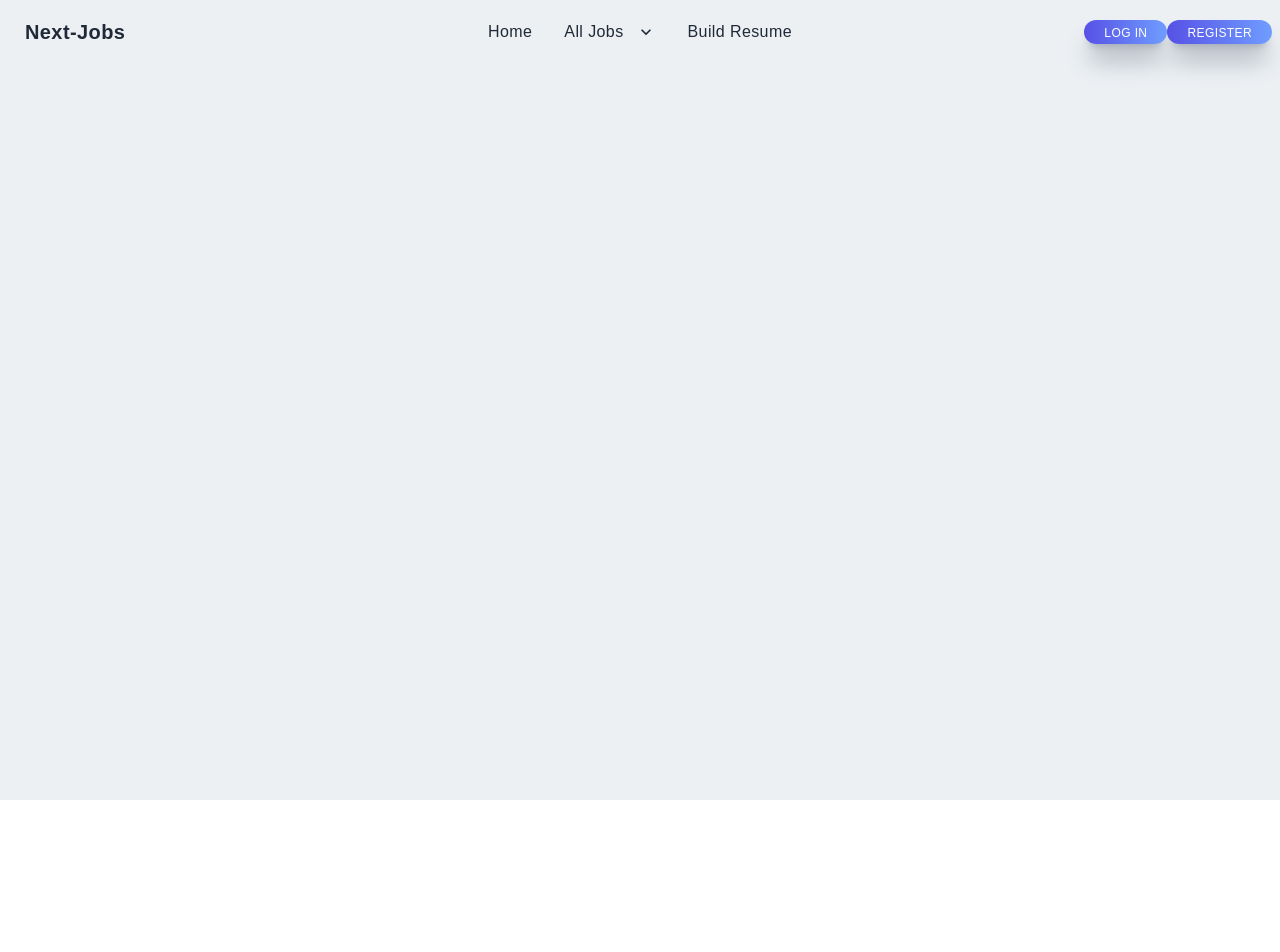
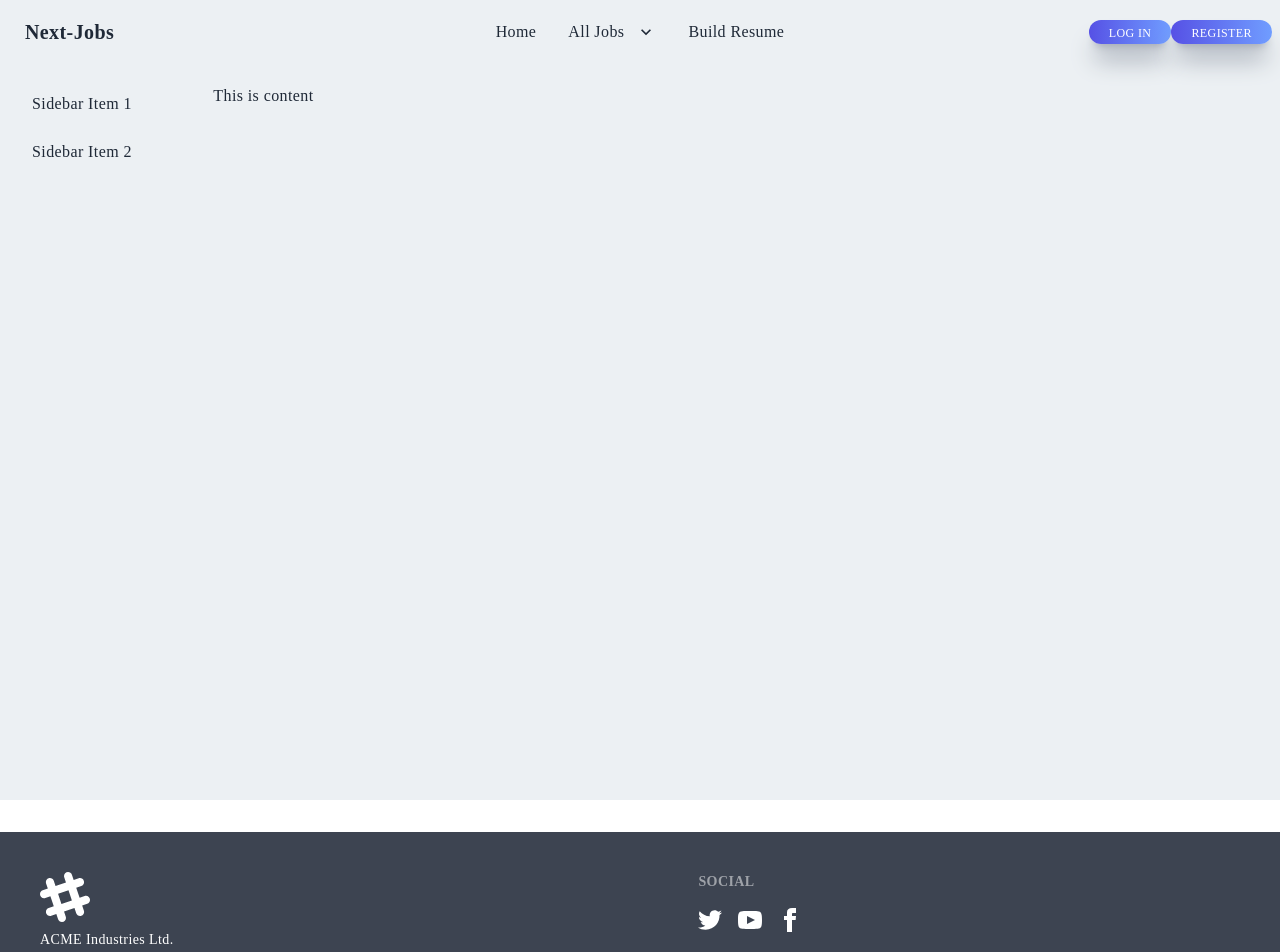
Before and after one commit to khalidhasansuhas/next-jobs, a Next.js app: page / in a window 1280 px wide. Shown: the top 952 px of the page. Before the commit the page ends 800 px from the top, so only its background shows below. Built offline with nearby package versions, Linux system fonts and the light colour scheme.

Commit message:
layout created

```diff
--- /dev/null
+++ b/components/Content.jsx
@@ -0,0 +1,11 @@
+import React from 'react';
+
+const Content = () => {
+    return (
+        <div>
+            <h2>This is content</h2>
+        </div>
+    );
+};
+
+export default Content;
--- /dev/null
+++ b/components/Footer.jsx
@@ -0,0 +1,24 @@
+import React from 'react';
+
+const Footer = () => {
+    return (
+        <div>
+            <footer className="footer p-10 bg-neutral text-neutral-content">
+                <div>
+                    <svg width="50" height="50" viewBox="0 0 24 24" xmlns="http://www.w3.org/2000/svg" fillRule="evenodd" clipRule="evenodd" className="fill-current"><path d="M22.672 15.226l-2.432.811.841 2.515c.33 1.019-.209 2.127-1.23 2.456-1.15.325-2.148-.321-2.463-1.226l-.84-2.518-5.013 1.677.84 2.517c.391 1.203-.434 2.542-1.831 2.542-.88 0-1.601-.564-1.86-1.314l-.842-2.516-2.431.809c-1.135.328-2.145-.317-2.463-1.229-.329-1.018.211-2.127 1.231-2.456l2.432-.809-1.621-4.823-2.432.808c-1.355.384-2.558-.59-2.558-1.839 0-.817.509-1.582 1.327-1.846l2.433-.809-.842-2.515c-.33-1.02.211-2.129 1.232-2.458 1.02-.329 2.13.209 2.461 1.229l.842 2.515 5.011-1.677-.839-2.517c-.403-1.238.484-2.553 1.843-2.553.819 0 1.585.509 1.85 1.326l.841 2.517 2.431-.81c1.02-.33 2.131.211 2.461 1.229.332 1.018-.21 2.126-1.23 2.456l-2.433.809 1.622 4.823 2.433-.809c1.242-.401 2.557.484 2.557 1.838 0 .819-.51 1.583-1.328 1.847m-8.992-6.428l-5.01 1.675 1.619 4.828 5.011-1.674-1.62-4.829z"></path></svg>
+                    <p>ACME Industries Ltd.<br />Providing reliable tech since 1992</p>
+                </div>
+                <div>
+                    <span className="footer-title">Social</span>
+                    <div className="grid grid-flow-col gap-4">
+                        <a><svg xmlns="http://www.w3.org/2000/svg" width="24" height="24" viewBox="0 0 24 24" className="fill-current"><path d="M24 4.557c-.883.392-1.832.656-2.828.775 1.017-.609 1.798-1.574 2.165-2.724-.951.564-2.005.974-3.127 1.195-.897-.957-2.178-1.555-3.594-1.555-3.179 0-5.515 2.966-4.797 6.045-4.091-.205-7.719-2.165-10.148-5.144-1.29 2.213-.669 5.108 1.523 6.574-.806-.026-1.566-.247-2.229-.616-.054 2.281 1.581 4.415 3.949 4.89-.693.188-1.452.232-2.224.084.626 1.956 2.444 3.379 4.6 3.419-2.07 1.623-4.678 2.348-7.29 2.04 2.179 1.397 4.768 2.212 7.548 2.212 9.142 0 14.307-7.721 13.995-14.646.962-.695 1.797-1.562 2.457-2.549z"></path></svg></a>
+                        <a><svg xmlns="http://www.w3.org/2000/svg" width="24" height="24" viewBox="0 0 24 24" className="fill-current"><path d="M19.615 3.184c-3.604-.246-11.631-.245-15.23 0-3.897.266-4.356 2.62-4.385 8.816.029 6.185.484 8.549 4.385 8.816 3.6.245 11.626.246 15.23 0 3.897-.266 4.356-2.62 4.385-8.816-.029-6.185-.484-8.549-4.385-8.816zm-10.615 12.816v-8l8 3.993-8 4.007z"></path></svg></a>
+                        <a><svg xmlns="http://www.w3.org/2000/svg" width="24" height="24" viewBox="0 0 24 24" className="fill-current"><path d="M9 8h-3v4h3v12h5v-12h3.642l.358-4h-4v-1.667c0-.955.192-1.333 1.115-1.333h2.885v-5h-3.808c-3.596 0-5.192 1.583-5.192 4.615v3.385z"></path></svg></a>
+                    </div>
+                </div>
+            </footer>
+        </div>
+    );
+};
+
+export default Footer;
--- /dev/null
+++ b/components/Layout.js
@@ -0,0 +1,24 @@
+import NavBar from "./NavBar";
+import Footer from './Footer';
+import LeftSideNav from "./LeftSideNav";
+import Content from "./Content";
+
+export default function Layout({ children }) {
+    return (
+        <>
+            <NavBar></NavBar>
+            <main className="grid sm:grid-flow-row-dense sm:grid-cols-6 sm:grid-rows-6 ">
+
+                <div className="sm:col-span-1">
+                    <LeftSideNav></LeftSideNav>
+                </div>
+                <div className="sm:col-span-5 gap-2 my-5">
+                    <Content></Content>
+
+                </div>
+
+            </main>
+            <Footer></Footer>
+        </>
+    )
+}
--- /dev/null
+++ b/components/LeftSideNav.jsx
@@ -0,0 +1,22 @@
+import React from 'react';
+
+const LeftSideNav = () => {
+    return (
+        <div className='container h-full w-full'>
+            <div className="drawer h-full">
+
+                <div className="drawer-side">
+                    <label htmlFor="my-drawer-2" className="drawer-overlay"></label>
+                    <ul className="menu h-full p-4 w-full  text-base-content">
+
+                        <li><a>Sidebar Item 1</a></li>
+                        <li><a>Sidebar Item 2</a></li>
+                    </ul>
+
+                </div>
+            </div>
+        </div>
+    );
+};
+
+export default LeftSideNav;
--- a/pages/index.js
+++ b/pages/index.js
@@ -1,4 +1,7 @@
 import Head from 'next/head'
+import Content from '../components/Content'
+import Layout from '../components/layout'
+import LeftSideNav from '../components/LeftSideNav'
 import NavBar from '../components/NavBar'
 
 export default function Home() {
@@ -10,7 +13,8 @@
         <link rel="icon" href="/favicon.ico" />
       </Head>
 
-      <NavBar></NavBar>
+      <Layout></Layout>
+
     </div>
   )
 }
--- a/styles/globals.css
+++ b/styles/globals.css
@@ -3,7 +3,7 @@
 @tailwind utilities;
 
 
-@import url('https://fonts.googleapis.com/css2?family=Raleway:wght@100;200;300;400;500;600;700;800;900&display=swap');
+@import url('https://fonts.googleapis.com/css2?family=Raleway:wght@300;400;500;600;700;800;900&display=swap');
 
 html {
   scroll-behavior: smooth;
@@ -13,7 +13,12 @@
 @layer base {
     body {
         @apply bg-[#ecf0f3] text-[#1f2937] tracking-wide
+
       }
+      body{
+        @apply  font-[Raleway];
+      }
+
     li{
         @apply cursor-pointer
     }
```
